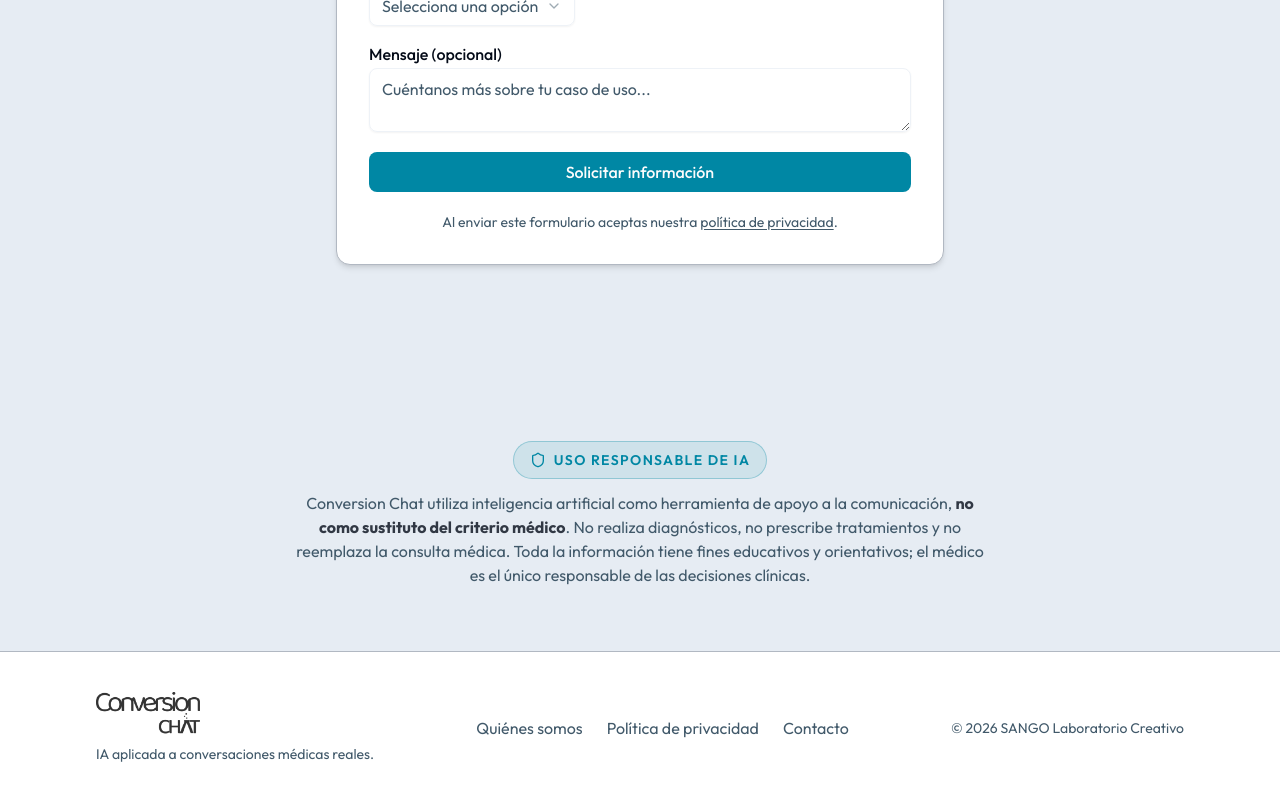
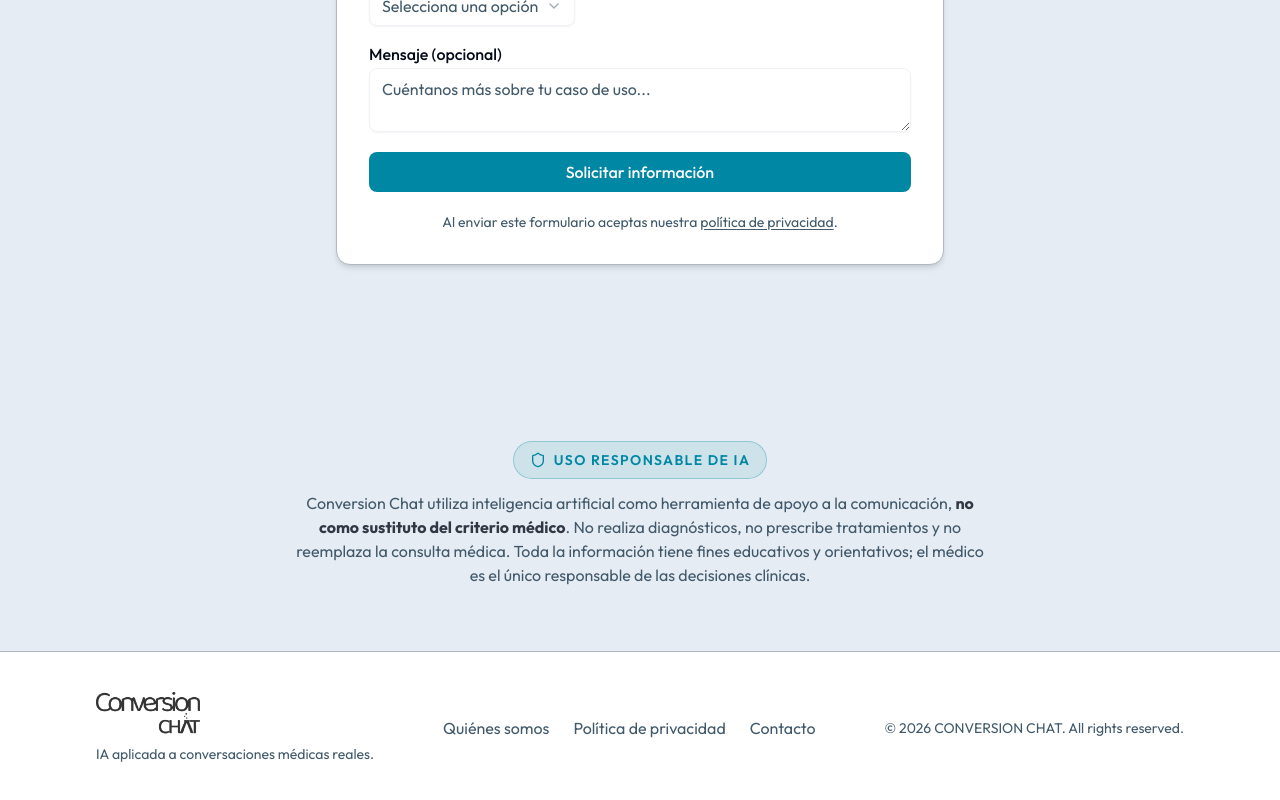
Before and after one commit to alephart/conversion-chat, a Next.js app: page / in a window 1280 px wide. Shown: the part 7090-7890 px from the top of the page. Built offline with nearby package versions, Linux system fonts and the light colour scheme.

Commit message:
chore: update copyright

```diff
--- a/components/layout/Footer.tsx
+++ b/components/layout/Footer.tsx
@@ -51,7 +51,7 @@ export default function Footer() {
           </nav>
 
           <p className="text-sm text-muted-foreground">
-            &copy; {year} SANGO Laboratorio Creativo
+            &copy; {year} CONVERSION CHAT. All rights reserved.
           </p>
         </div>
       </div>
```
